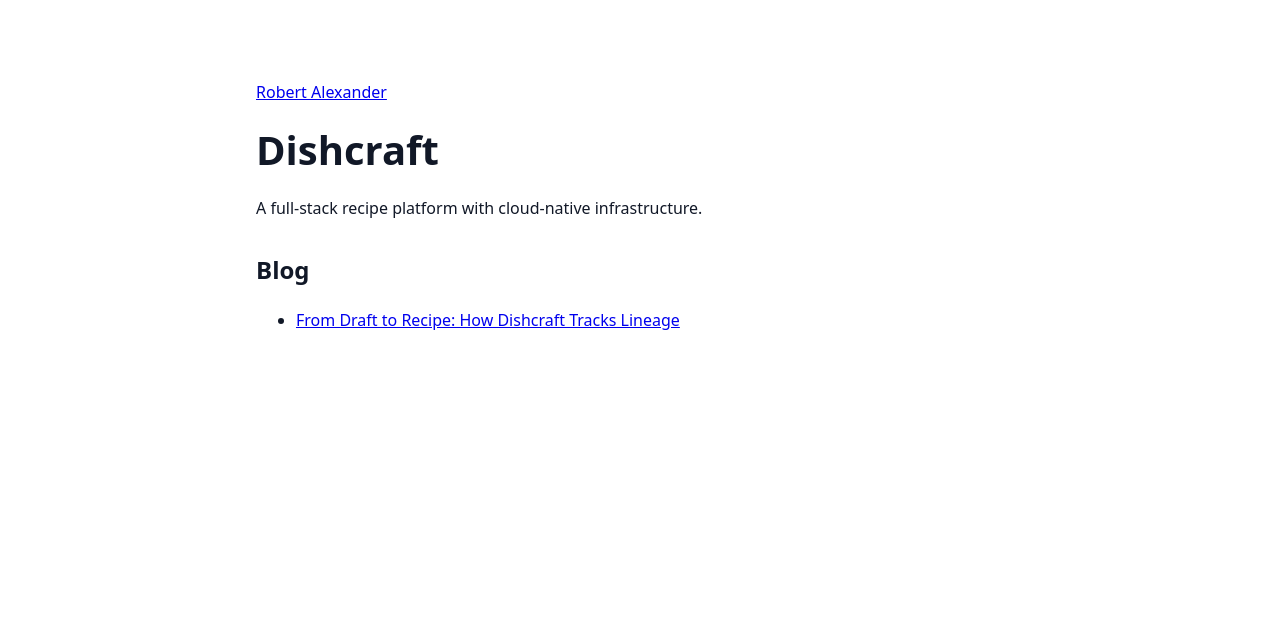
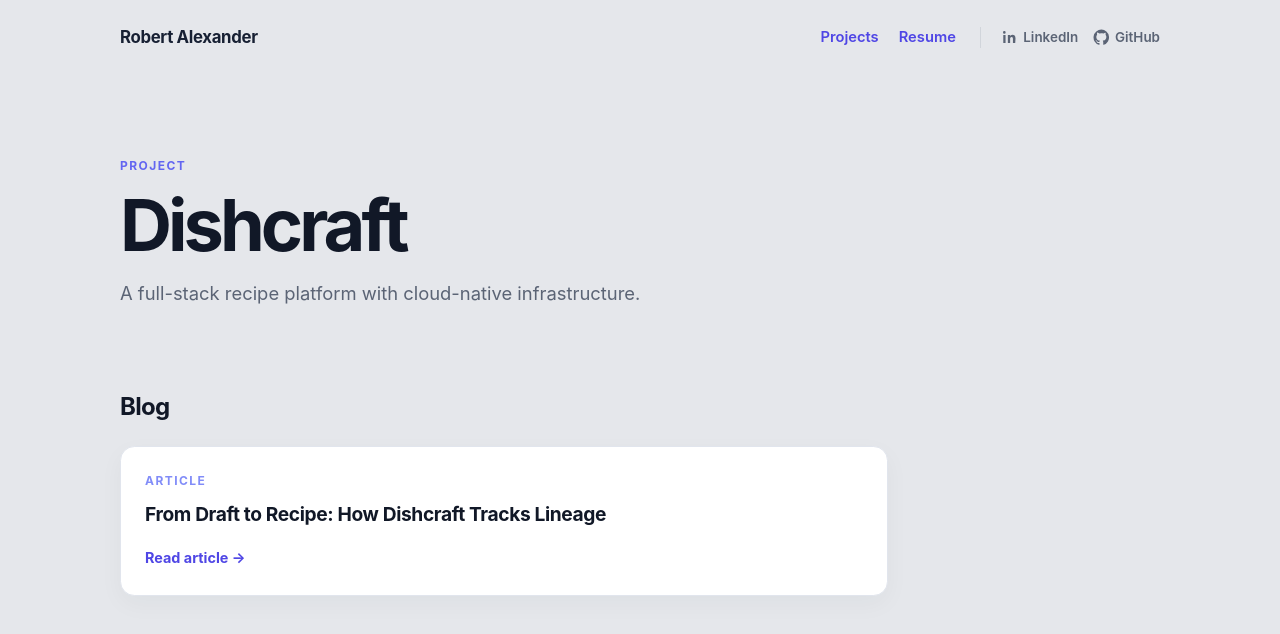
Before and after one commit to robalexdr/personal-site, a React (Vite) app: page /projects/dishcraft/ in a window 1280 px wide. Shown: the top 634 px of the page. Built offline with nearby package versions, Linux system fonts and the light colour scheme.

Commit message:
added styling and links to github and linkedin

```diff
--- a/src/components/BlogPost.tsx
+++ b/src/components/BlogPost.tsx
@@ -1,6 +1,7 @@
 import ReactMarkdown from 'react-markdown'
 import { Link, Navigate, useParams } from 'react-router-dom'
 import { displayProjectName, getPost } from '../blog/posts.ts'
+import { SiteHeader } from './SiteHeader.tsx'
 
 export function BlogPost() {
   const { project, slug } = useParams()
@@ -11,15 +12,16 @@ export function BlogPost() {
   }
 
   return (
-    <main className="site">
-      <p>
-        <Link to={`/projects/${project}/blog/`}>
-          Back to {displayProjectName(project)} blog
+    <div className="site">
+      <SiteHeader />
+      <main className="page article-page">
+        <Link className="back-link" to={`/projects/${project}/`}>
+          ← Back to {displayProjectName(project)}
         </Link>
-      </p>
-      <article>
-        <ReactMarkdown>{post.content}</ReactMarkdown>
-      </article>
-    </main>
+        <article className="prose">
+          <ReactMarkdown>{post.content}</ReactMarkdown>
+        </article>
+      </main>
+    </div>
   )
 }
--- a/src/components/Home.tsx
+++ b/src/components/Home.tsx
@@ -1,23 +1,28 @@
 import { Link } from 'react-router-dom'
 import { projects } from '../blog/posts.ts'
+import { SiteHeader } from './SiteHeader.tsx'
 
 export function Home() {
   return (
-    <main className="site">
-      <h1>Robert Alexander</h1>
-      <p>
-        <a href="/resume.pdf">Resume</a>
-      </p>
-      <section>
+    <div className="site">
+      <SiteHeader />
+      <main className="page">
+        <p className="eyebrow">Software engineer</p>
+        <h1 className="hero-title">Selected works</h1>
+      <section className="section">
         <h2>Projects</h2>
-        <ul>
+        <div className="project-grid">
           {projects.map((project) => (
-            <li key={project.slug}>
-              <Link to={`/projects/${project.slug}/`}>{project.name}</Link>
-            </li>
+            <Link className="project-card" key={project.slug} to={`/projects/${project.slug}/`}>
+              <span className="card-kicker">Project</span>
+              <h3>{project.name}</h3>
+              <p>{project.description}</p>
+              <span className="card-link">View project <span aria-hidden="true">→</span></span>
+            </Link>
           ))}
-        </ul>
+        </div>
       </section>
-    </main>
+      </main>
+    </div>
   )
 }
--- a/src/components/NotFound.tsx
+++ b/src/components/NotFound.tsx
@@ -1,10 +1,14 @@
 import { Link } from 'react-router-dom'
+import { SiteHeader } from './SiteHeader.tsx'
 
 export function NotFound() {
   return (
-    <main className="site">
-      <h1>Page not found</h1>
-      <Link to="/">Return home</Link>
-    </main>
+    <div className="site">
+      <SiteHeader />
+      <main className="page">
+        <h1>Page not found</h1>
+        <Link to="/">Return home</Link>
+      </main>
+    </div>
   )
 }
--- a/src/components/Project.tsx
+++ b/src/components/Project.tsx
@@ -1,5 +1,6 @@
 import { Link, Navigate, useParams } from 'react-router-dom'
 import { getPostsForProject, getProject } from '../blog/posts.ts'
+import { SiteHeader } from './SiteHeader.tsx'
 
 export function Project() {
   const { project: projectSlug } = useParams()
@@ -12,29 +13,32 @@ export function Project() {
   const posts = getPostsForProject(project.slug)
 
   return (
-    <main className="site">
-      <p>
-        <Link to="/">Robert Alexander</Link>
-      </p>
+    <div className="site">
+      <SiteHeader />
+      <main className="page">
+      <p className="eyebrow">Project</p>
       <h1>{project.name}</h1>
-      <p>{project.description}</p>
+      <p className="lede">{project.description}</p>
 
-      <section>
+      <section className="section">
         <h2>Blog</h2>
         {posts.length > 0 ? (
-          <ul>
+          <div className="post-list">
             {posts.map((post) => (
-              <li key={post.slug}>
-                <Link to={`/projects/${project.slug}/blog/${post.slug}/`}>
+              <Link className="post-card" key={post.slug} to={`/projects/${project.slug}/blog/${post.slug}/`}>
+                <span className="card-kicker">Article</span>
+                <h3>
                   {post.title}
-                </Link>
-              </li>
+                </h3>
+                <span className="card-link">Read article <span aria-hidden="true">→</span></span>
+              </Link>
             ))}
-          </ul>
+          </div>
         ) : (
-          <p>No blog posts yet.</p>
+          <p className="muted">No blog posts yet.</p>
         )}
       </section>
-    </main>
+      </main>
+    </div>
   )
 }
--- a/src/components/ProjectBlog.tsx
+++ b/src/components/ProjectBlog.tsx
@@ -1,25 +1,29 @@
 import { Link, useParams } from 'react-router-dom'
 import { displayProjectName, getPostsForProject } from '../blog/posts.ts'
+import { SiteHeader } from './SiteHeader.tsx'
 
 export function ProjectBlog() {
   const { project } = useParams()
   const posts = project ? getPostsForProject(project) : []
 
   return (
-    <main className="site">
-      <p>
-        <Link to="/">Robert Alexander</Link>
-      </p>
-      <h1>{project ? displayProjectName(project) : 'Project'} blog</h1>
-      <ul>
+    <div className="site">
+      <SiteHeader />
+      <main className="page">
+      <p className="eyebrow">Project blog</p>
+      <h1>{project ? displayProjectName(project) : 'Project'}</h1>
+      <div className="post-list">
         {posts.map((post) => (
-          <li key={post.slug}>
-            <Link to={`/projects/${post.project}/blog/${post.slug}/`}>
+          <Link className="post-card" key={post.slug} to={`/projects/${post.project}/blog/${post.slug}/`}>
+            <span className="card-kicker">Article</span>
+            <h3>
               {post.title}
-            </Link>
-          </li>
+            </h3>
+            <span className="card-link">Read article <span aria-hidden="true">→</span></span>
+          </Link>
         ))}
-      </ul>
-    </main>
+      </div>
+      </main>
+    </div>
   )
 }
--- /dev/null
+++ b/src/components/SiteHeader.tsx
@@ -0,0 +1,41 @@
+import { Link } from 'react-router-dom'
+
+export function SiteHeader() {
+  return (
+    <header className="site-header">
+      <Link className="brand" to="/">
+        Robert Alexander
+      </Link>
+      <nav className="site-nav" aria-label="Main navigation">
+        <Link to="/">Projects</Link>
+        <a href="/resume.pdf">Resume</a>
+        <span className="social-links">
+          <a
+            className="social-link"
+            href="https://www.linkedin.com/in/robalexdr"
+            target="_blank"
+            rel="noreferrer"
+            aria-label="LinkedIn"
+          >
+            <svg aria-hidden="true" viewBox="0 0 24 24">
+              <path d="M6.5 8.5H3.25V20H6.5V8.5ZM4.88 3A1.88 1.88 0 1 0 4.88 6.75 1.88 1.88 0 0 0 4.88 3ZM20.75 13.4c0-3.47-1.85-5.09-4.32-5.09-1.99 0-2.88 1.1-3.38 1.87V8.5H9.8V20h3.25v-5.69c0-1.5.28-2.95 2.14-2.95 1.84 0 1.87 1.72 1.87 3.05V20h3.24l.45-6.6Z" />
+            </svg>
+            <span>LinkedIn</span>
+          </a>
+          <a
+            className="social-link"
+            href="https://github.com/robalexdr"
+            target="_blank"
+            rel="noreferrer"
+            aria-label="GitHub"
+          >
+            <svg aria-hidden="true" viewBox="0 0 24 24">
+              <path d="M12 .75a11.25 11.25 0 0 0-3.56 21.92c.56.1.77-.24.77-.54v-2.1c-3.14.68-3.8-1.51-3.8-1.51-.5-1.27-1.22-1.61-1.22-1.61-1-.68.08-.67.08-.67 1.1.08 1.68 1.13 1.68 1.13.99 1.68 2.6 1.2 3.24.92.1-.72.39-1.2.7-1.48-2.51-.29-5.15-1.26-5.15-5.6 0-1.24.44-2.25 1.13-3.04-.11-.28-.49-1.44.11-3 0 0 .92-.3 3.1 1.16A10.8 10.8 0 0 1 12 5.97c.93 0 1.86.13 2.73.4 2.18-1.46 3.1-1.16 3.1-1.16.6 1.56.22 2.72.11 3 .7.79 1.13 1.8 1.13 3.04 0 4.35-2.65 5.3-5.17 5.59.4.35.75 1.04.75 2.1v3.1c0 .3.2.65.78.54A11.25 11.25 0 0 0 12 .75Z" />
+            </svg>
+            <span>GitHub</span>
+          </a>
+        </span>
+      </nav>
+    </header>
+  )
+}
--- a/src/index.css
+++ b/src/index.css
@@ -1,31 +1,290 @@
+:root {
+  color: #172033;
+  background: #e5e7eb;
+  font-family: Inter, ui-sans-serif, system-ui, -apple-system, BlinkMacSystemFont,
+    "Segoe UI", sans-serif;
+  font-synthesis: none;
+  line-height: 1.6;
+  text-rendering: optimizeLegibility;
+}
+
+* {
+  box-sizing: border-box;
+}
+
 body {
   margin: 0;
-  color: #111827;
-  font-family: system-ui, sans-serif;
-  line-height: 1.5;
+  min-width: 320px;
+}
+
+a {
+  color: #4f46e5;
+  text-decoration: none;
+}
+
+a:hover {
+  color: #3730a3;
 }
 
 .site {
-  max-width: 48rem;
+  max-width: 68rem;
   margin: 0 auto;
-  padding: 4rem 1.5rem;
+  padding: 0 1.5rem 5rem;
 }
 
+.site-header {
+  display: flex;
+  align-items: center;
+  justify-content: space-between;
+  gap: 2rem;
+  padding: 1.5rem 0;
+  border-bottom: 1px solid #e5e7eb;
+}
+
+.brand {
+  color: #172033;
+  font-size: 1.05rem;
+  font-weight: 700;
+  letter-spacing: -0.02em;
+}
+
+.site-nav {
+  display: flex;
+  align-items: center;
+  gap: 1.25rem;
+  font-size: 0.92rem;
+  font-weight: 600;
+}
+
+.social-links {
+  display: flex;
+  gap: 0.9rem;
+  margin-left: 0.25rem;
+  padding-left: 1.25rem;
+  border-left: 1px solid #d1d5db;
+}
+
+.social-link {
+  display: inline-flex;
+  align-items: center;
+  gap: 0.35rem;
+  color: #5b6475;
+  font-size: 0.84rem;
+}
+
+.social-link:hover {
+  color: #3730a3;
+}
+
+.social-link svg {
+  width: 1.05rem;
+  height: 1.05rem;
+  fill: currentColor;
+}
+
+.page {
+  padding-top: 5rem;
+}
+
+.hero-title,
 h1 {
   margin: 0 0 1rem;
-  font-size: 2.5rem;
+  color: #111827;
+  font-size: clamp(2.5rem, 7vw, 4.5rem);
+  letter-spacing: -0.055em;
+  line-height: 1.05;
 }
 
-section {
-  margin-top: 2rem;
+h2 {
+  margin: 0 0 1.25rem;
+  color: #111827;
+  font-size: 1.5rem;
+  letter-spacing: -0.03em;
 }
 
-article {
-  margin-top: 2rem;
+h3 {
+  margin: 0.35rem 0 0.6rem;
+  color: #111827;
+  font-size: 1.2rem;
+  letter-spacing: -0.02em;
 }
 
-article img {
+.eyebrow,
+.card-kicker {
+  margin: 0 0 0.75rem;
+  color: #6366f1;
+  font-size: 0.75rem;
+  font-weight: 700;
+  letter-spacing: 0.12em;
+  text-transform: uppercase;
+}
+
+.lede {
+  max-width: 38rem;
+  margin: 0;
+  color: #5b6475;
+  font-size: 1.15rem;
+}
+
+.section {
+  margin-top: 5rem;
+}
+
+.project-grid {
+  display: grid;
+  grid-template-columns: repeat(2, minmax(0, 1fr));
+  gap: 1rem;
+}
+
+.project-card,
+.post-card {
+  display: block;
+  border: 1px solid #e1e5ed;
+  border-radius: 0.9rem;
+  background: #fff;
+  padding: 1.5rem;
+  box-shadow: 0 0.5rem 1.5rem rgb(31 41 55 / 4%);
+  transition: border-color 160ms ease, box-shadow 160ms ease, transform 160ms ease;
+}
+
+.project-card:hover,
+.post-card:hover {
+  border-color: #a5b4fc;
+  box-shadow: 0 1rem 2rem rgb(31 41 55 / 8%);
+  transform: translateY(-2px);
+}
+
+.project-card p {
+  margin: 0 0 1.5rem;
+  color: #5b6475;
+}
+
+.card-kicker {
+  display: block;
+  margin-bottom: 0.5rem;
+  color: #818cf8;
+}
+
+.card-link {
+  font-size: 0.9rem;
+  font-weight: 700;
+}
+
+.post-list {
+  display: grid;
+  max-width: 48rem;
+  gap: 0.75rem;
+}
+
+.post-card h3 {
+  margin-bottom: 1rem;
+}
+
+.muted {
+  color: #6b7280;
+}
+
+.back-link {
+  display: inline-block;
+  margin-bottom: 2.5rem;
+  font-size: 0.92rem;
+  font-weight: 600;
+}
+
+.article-page {
+  padding-top: 3.5rem;
+}
+
+.prose {
+  max-width: 46rem;
+  color: #374151;
+  font-size: 1.05rem;
+  line-height: 1.8;
+}
+
+.prose h1,
+.prose h2,
+.prose h3 {
+  margin-top: 2.5rem;
+}
+
+.prose h1 {
+  font-size: clamp(2.2rem, 5vw, 3.5rem);
+}
+
+.prose h2 {
+  font-size: 1.7rem;
+}
+
+.prose p,
+.prose ul,
+.prose ol,
+.prose blockquote,
+.prose pre {
+  margin: 1.25rem 0;
+}
+
+.prose img {
   display: block;
   max-width: 100%;
   height: auto;
+  margin: 2rem 0;
+  border: 1px solid #e1e5ed;
+  border-radius: 0.75rem;
+  box-shadow: 0 0.75rem 2rem rgb(31 41 55 / 8%);
 }
+
+.prose blockquote {
+  margin-left: 0;
+  padding-left: 1.25rem;
+  border-left: 3px solid #a5b4fc;
+  color: #5b6475;
+}
+
+.prose code {
+  border-radius: 0.25rem;
+  background: #eef0f5;
+  padding: 0.15em 0.35em;
+  font-size: 0.9em;
+}
+
+.prose pre {
+  overflow-x: auto;
+  border-radius: 0.75rem;
+  background: #111827;
+  padding: 1.25rem;
+  color: #e5e7eb;
+}
+
+.prose pre code {
+  background: transparent;
+  padding: 0;
+  color: inherit;
+}
+
+@media (max-width: 640px) {
+  .site {
+    padding-right: 1rem;
+    padding-left: 1rem;
+  }
+
+  .page {
+    padding-top: 3.5rem;
+  }
+
+  .project-grid {
+    grid-template-columns: 1fr;
+  }
+
+  .site-header {
+    align-items: flex-start;
+    flex-direction: column;
+    gap: 0.75rem;
+  }
+
+  .social-links {
+    margin-left: 0;
+    padding-left: 0;
+    border-left: 0;
+  }
+}
```
Also changed, not shown: 2 other files (tests, documents, lock files or other folders).
